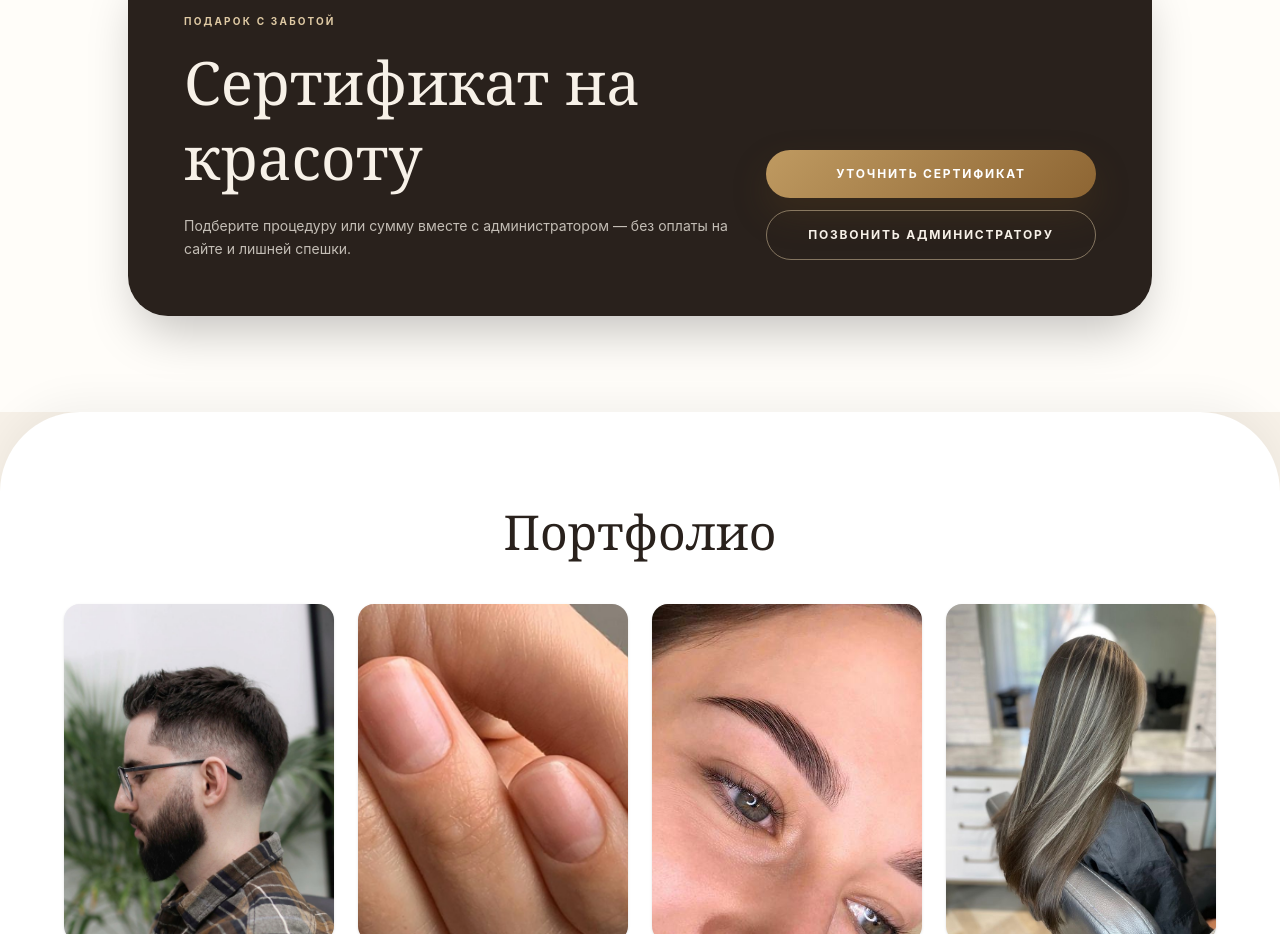
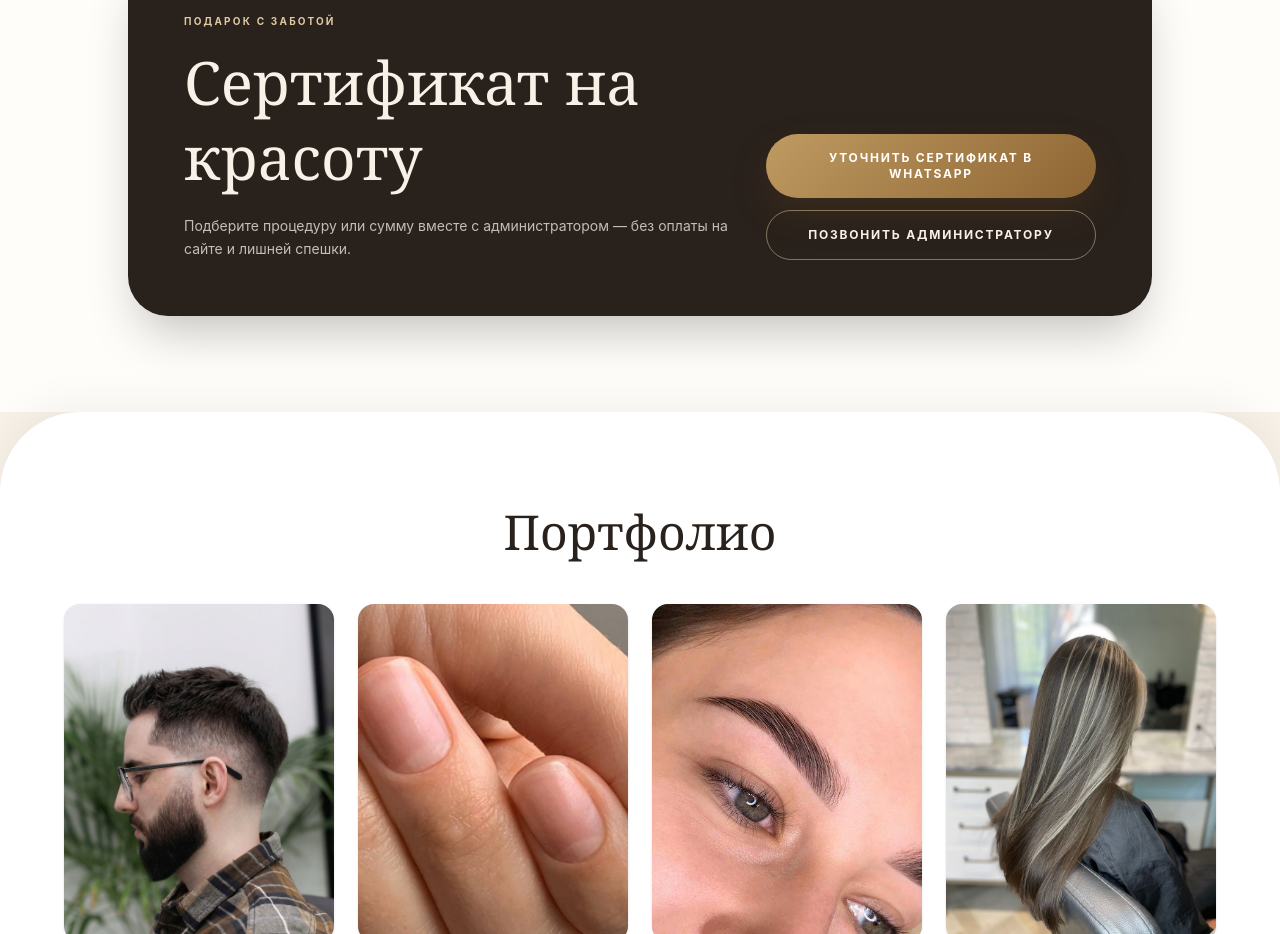
Before and after one commit to Vadimktv/svetlanasalon, a Next.js app: page / in a window 1280 px wide. Shown: the part 4885-5819 px from the top of the page. Built offline with nearby package versions, Linux system fonts and the light colour scheme.

Commit message:
fix: send certificate inquiries to whatsapp

```diff
--- a/src/app/page.tsx
+++ b/src/app/page.tsx
@@ -304,7 +304,7 @@ export default function Home() {
       <section className="bg-[#fffdf9] px-6 py-16 md:py-24 relative z-10">
         <div className="mx-auto grid max-w-5xl gap-8 overflow-hidden rounded-[2.5rem] bg-[#29211c] p-8 text-[#f7f1e8] shadow-2xl md:grid-cols-[1.25fr_.75fr] md:p-14">
           <div><p className="text-[10px] font-bold uppercase tracking-[.22em] text-[#dfcaa4]">Подарок с заботой</p><h2 className="mt-4 font-serif text-4xl leading-tight md:text-6xl">Сертификат на красоту</h2><p className="mt-5 max-w-xl text-sm leading-relaxed text-[#f7f1e8]/75">Подберите процедуру или сумму вместе с администратором — без оплаты на сайте и лишней спешки.</p></div>
-          <div className="flex flex-col justify-end gap-3"><a href="https://t.me/SvetSalonPro" target="_blank" rel="noreferrer" className="gold-button rounded-full px-6 py-4 text-center text-xs font-bold uppercase tracking-[.15em] text-white transition-transform hover:-translate-y-0.5">Уточнить сертификат</a><a href="tel:+79282806294" className="rounded-full border border-[#dfcaa4]/50 px-6 py-4 text-center text-xs font-bold uppercase tracking-[.15em] text-[#f7f1e8]">Позвонить администратору</a></div>
+          <div className="flex flex-col justify-end gap-3"><a href="https://wa.me/79282806294" target="_blank" rel="noreferrer" className="gold-button rounded-full px-6 py-4 text-center text-xs font-bold uppercase tracking-[.15em] text-white transition-transform hover:-translate-y-0.5">Уточнить сертификат в WhatsApp</a><a href="tel:+79282806294" className="rounded-full border border-[#dfcaa4]/50 px-6 py-4 text-center text-xs font-bold uppercase tracking-[.15em] text-[#f7f1e8]">Позвонить администратору</a></div>
         </div>
       </section>
 
```
